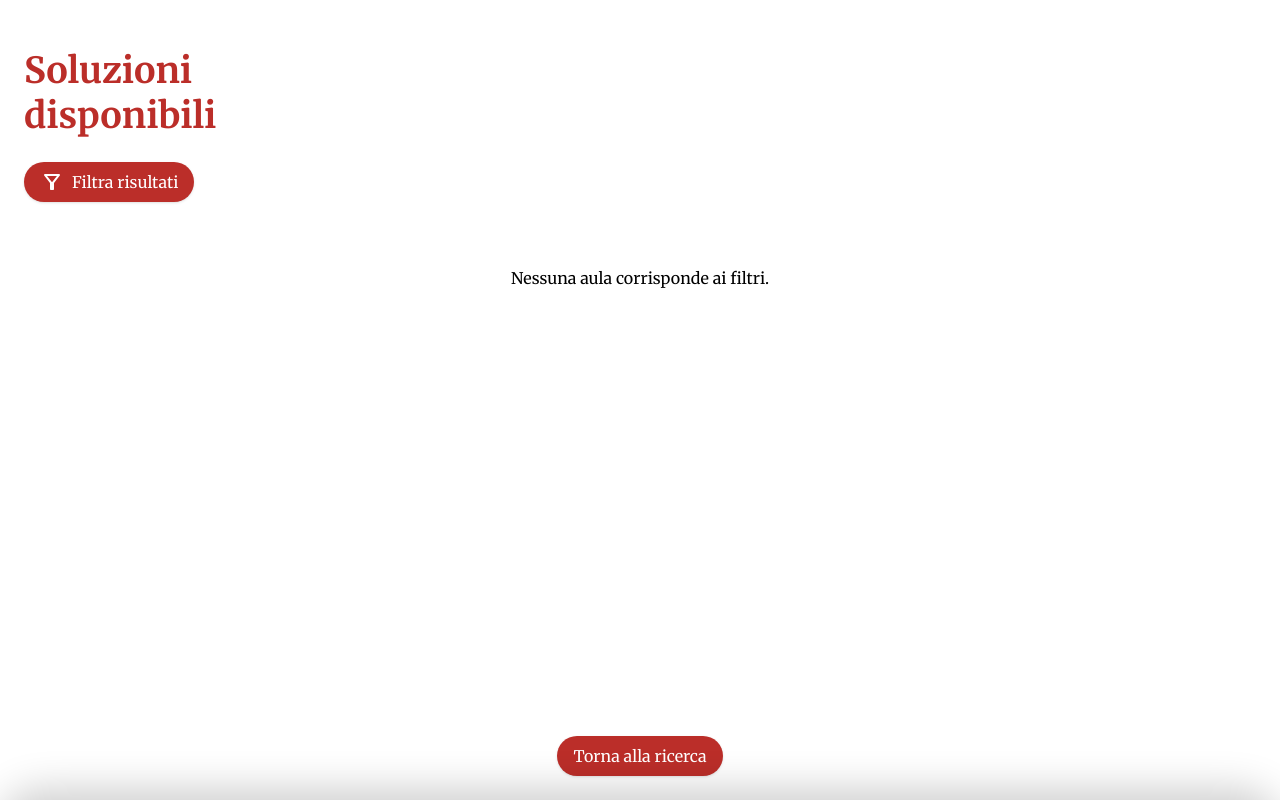
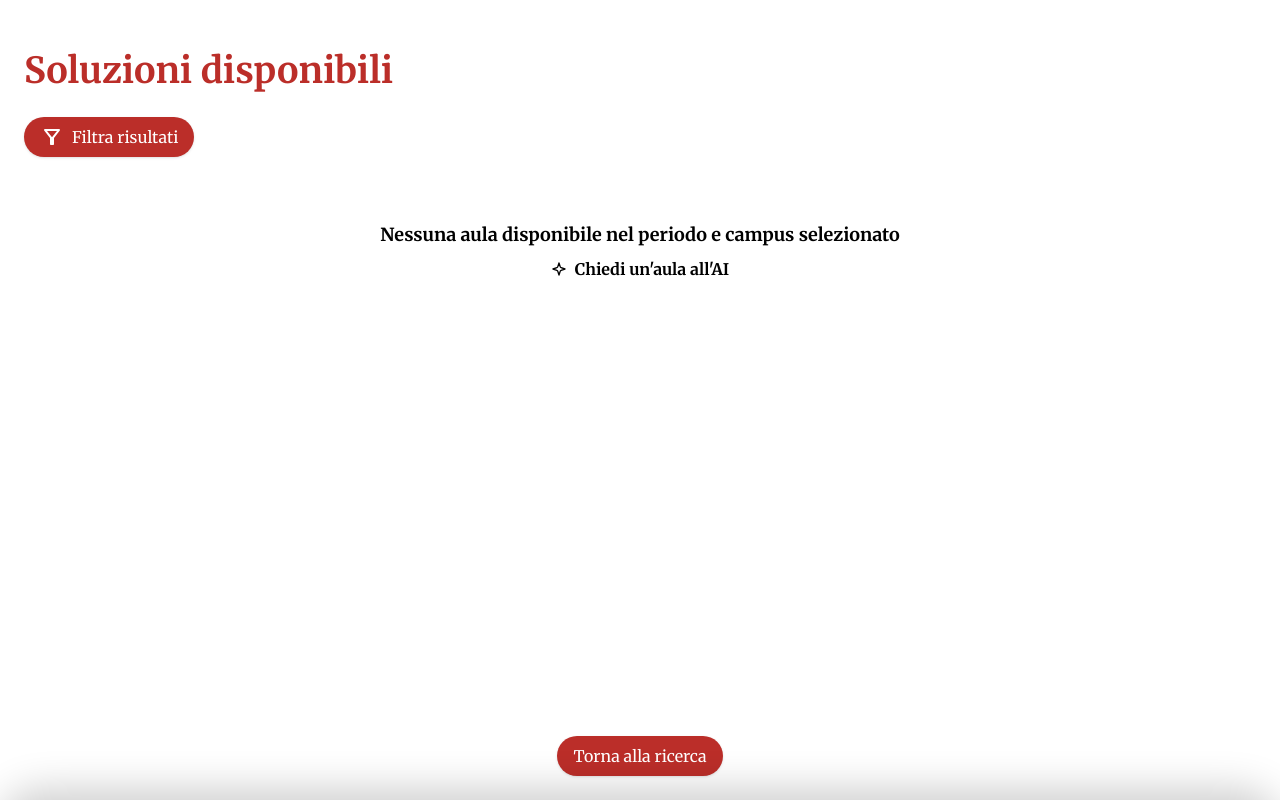
Before and after one commit to fairlycodeparents/AlmaSpot, a Vue app in the folder client/: page /results in a window 1280 px wide. Built offline with nearby package versions, Linux system fonts and the light colour scheme.

Commit message:
feat(ui): update navigation and enhance UI elements on student pages

```diff
--- a/client/src/views/StudentHomePage.vue
+++ b/client/src/views/StudentHomePage.vue
@@ -62,7 +62,7 @@ const handleSearch = async () => {
   loadingMessage.value = "Cerco aule libere...";
   const found = await searchStore.searchRooms();
   if (found) {
-    await router.push('student-results');
+    await router.push({ name: 'student-results' });
   } else {
     alert("Errore ricerca: " + searchStore.error);
   }
@@ -94,16 +94,15 @@ const goToAI = () => {
       </button>
     </div>
 
-    <header class="pt-12">
-      <span
-          class="text-brand-text font-semibold text-lg tracking-wide opacity-90"
-      >AlmaSpot</span
-      >
+    <header class="pt-20 w-full flex justify-center">
+      <span class="text-brand-text font-semibold text-lg">
+        AlmaSpot
+      </span>
     </header>
 
     <main class="grow flex flex-col items-center justify-center p-4">
-      <div class="w-full max-w-md">
-        <h1 class="text-4xl font-bold text-brand-text text-center leading-tight">
+      <div class="w-full">
+        <h1 class="text-4xl font-bold text-brand-text text-left mb-8">
           Troviamo il tuo prossimo spot.
         </h1>
 
--- a/client/src/views/StudentResultsPage.vue
+++ b/client/src/views/StudentResultsPage.vue
@@ -3,7 +3,7 @@ import {ref} from 'vue';
 import {useRouter} from 'vue-router';
 import {useSearchStore} from '../stores/search.store';
 import RoomCard from '../components/RoomCard.vue';
-import Button from '../components/Button.vue';
+import MyButton from '../components/Button.vue';
 import FilterPanel from "@/components/FilterPanel.vue";
 
 const router = useRouter();
@@ -22,10 +22,13 @@ const goBack = () => {
   router.push({ name: 'home' });
 };
 
-const handleSelectRoom = (_item: any) => {
-  router.push("plan");
+const goToAI = () => {
+  router.push({ name: 'assistant' });
 };
 
+const handleSelectRoom = (_item: any) => {
+  router.push({ name: "plan" });
+};
 </script>
 
 <template>
@@ -34,19 +37,19 @@ const handleSelectRoom = (_item: any) => {
   >
     <div class="mb-6">
       <h1 class="text-4xl font-bold text-brand leading-tight">
-        Soluzioni<br />disponibili
+        Soluzioni disponibili
       </h1>
     </div>
 
     <div class="mb-6 flex items-center gap-3">
-      <Button
+      <MyButton
           label="Filtra risultati"
           :action="() => (isFilterOpen = true)"
           :icon="{ src: FILTER_ICON_PATH, alt: 'Icona filtro' }"
           :is-icon-right="false"
       />
 
-      <Button
+      <MyButton
           label="Rimuovi filtri"
           :action="searchStore.resetFilters"
           :icon="{ src: X_ICON_PATH, alt: 'Icona Elimina filtro' }"
@@ -61,9 +64,21 @@ const handleSelectRoom = (_item: any) => {
     <div class="flex flex-col gap-4 flex-1 overflow-y-auto pb-20">
       <div
           v-if="searchStore.filteredRooms.length === 0"
-          class="text-center text-base-text mt-10"
+          class="text-center mt-10 flex flex-col items-center gap-2"
       >
-        Nessuna aula corrisponde ai filtri.
+        <p class="text-base-text font-bold text-lg">
+          Nessuna aula disponibile nel periodo e campus selezionato
+        </p>
+
+        <button
+            type="button"
+            @click="goToAI"
+            class="text-primary font-semibold hover:underline flex items-center justify-center gap-2 w-full transition-colors hover:text-red-700">
+          <svg xmlns="http://www.w3.org/2000/svg" width="16" height="16" viewBox="0 0 24 24" fill="none" stroke="currentColor" stroke-width="2" stroke-linecap="round" stroke-linejoin="round">
+            <path d="m12 3-1.912 5.813a2 2 0 0 1-1.275 1.275L3 12l5.813 1.912a2 2 0 0 1 1.275 1.275L12 21l1.912-5.813a2 2 0 0 1 1.275-1.275L21 12l-5.813-1.912a2 2 0 0 1-1.275-1.275L12 3Z"/>
+          </svg>
+          Chiedi un'aula all'AI
+        </button>
       </div>
 
       <RoomCard
@@ -78,7 +93,7 @@ const handleSelectRoom = (_item: any) => {
     </div>
 
     <div class="mt-auto pt-4 flex justify-center">
-      <Button label="Torna alla ricerca" :action="goBack" />
+      <MyButton label="Torna alla ricerca" :action="goBack" />
     </div>
 
     <FilterPanel
```
